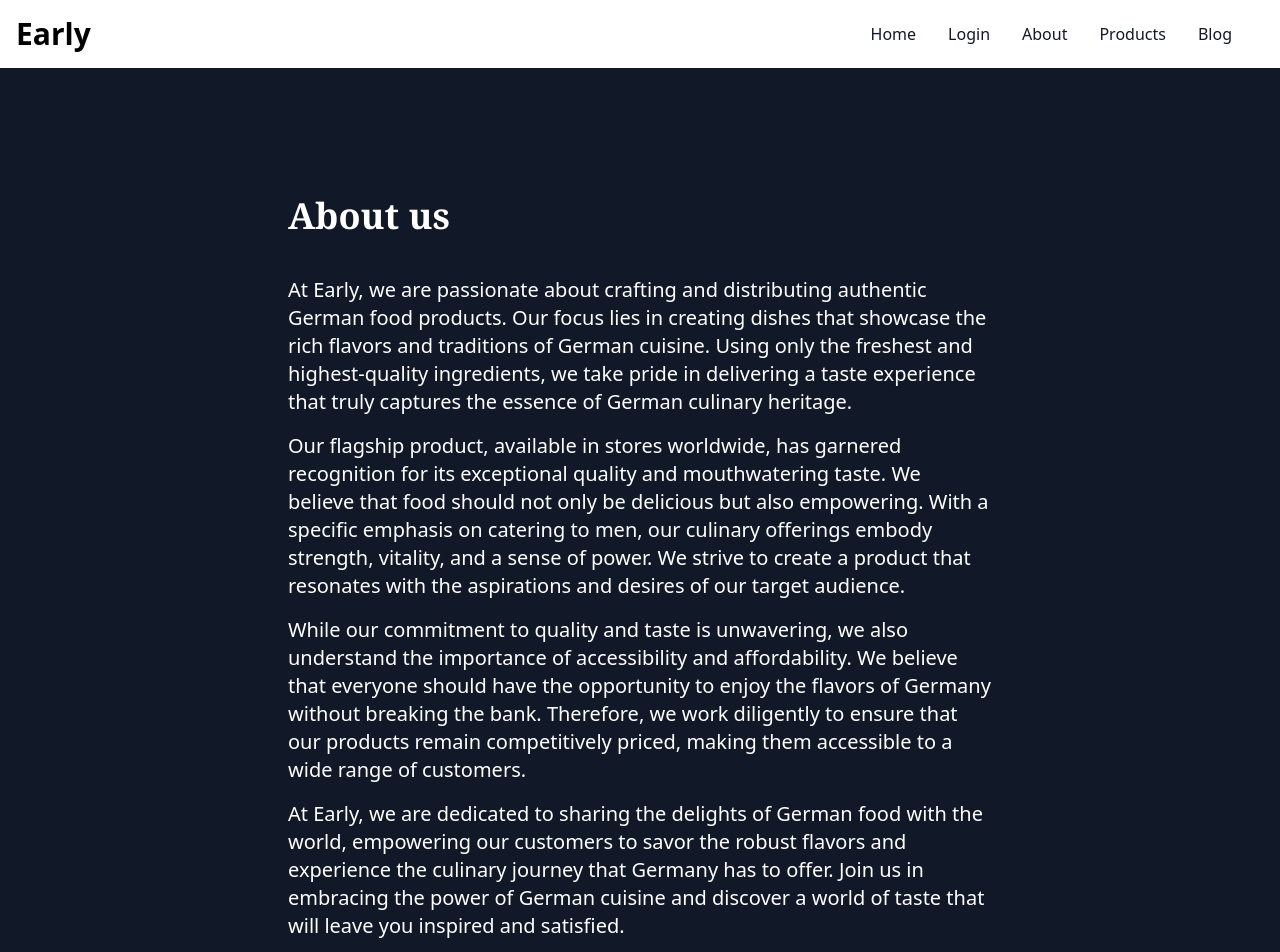
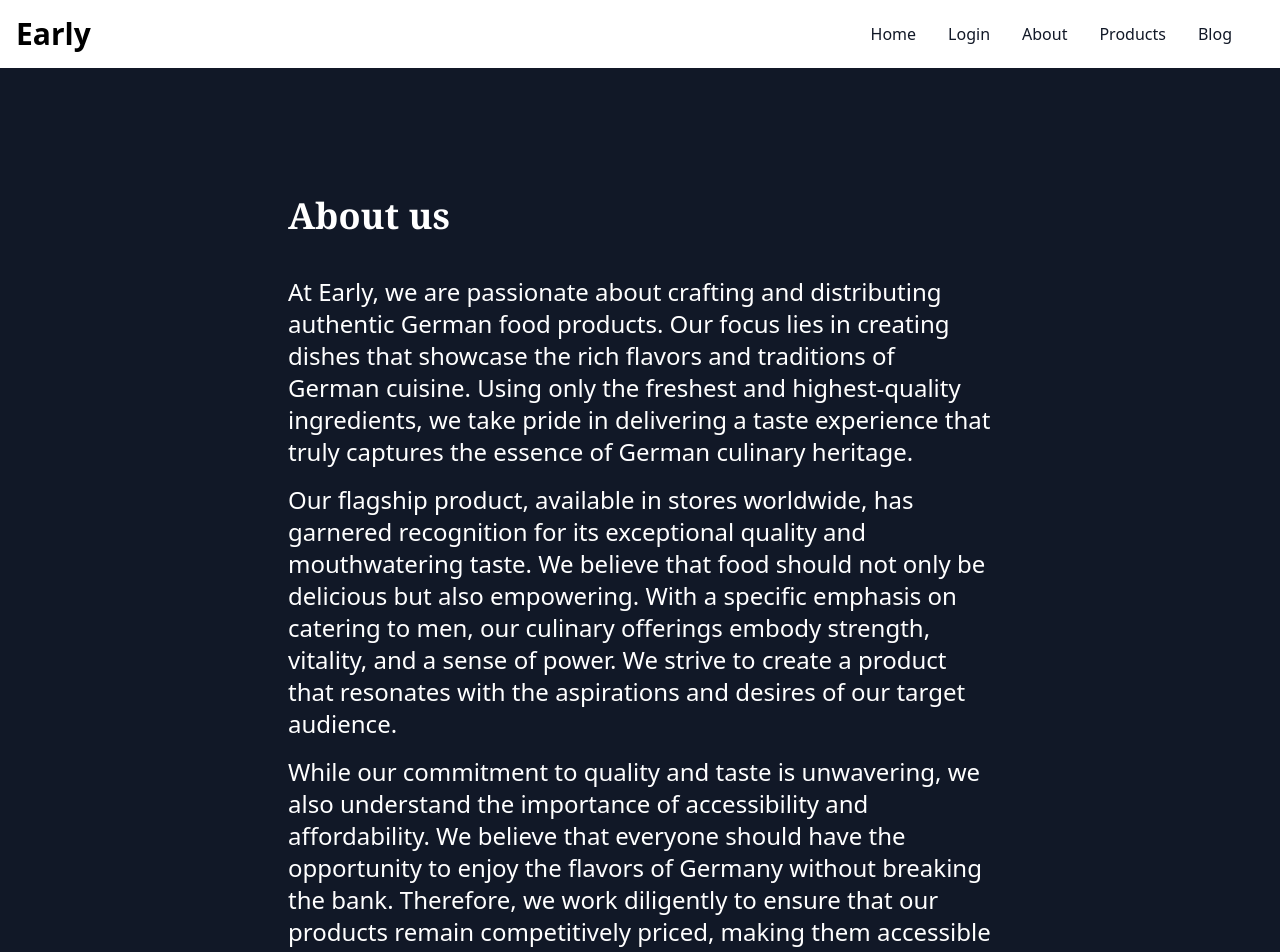
Before and after one commit to Vancelott/food-eCommerce-website, a React (Create React App) app: page /about in a window 1280 px wide. Shown: the top 952 px of the page. Built offline with nearby package versions, Linux system fonts and the light colour scheme; no server answers.

Commit message:
had to fix an issue with the color of the background on the products page, also made it so that the user gets redirected to the home page on log out

```diff
--- a/src/components/navbar.tsx
+++ b/src/components/navbar.tsx
@@ -1,4 +1,4 @@
-import { Link } from 'react-router-dom'
+import { Link, useNavigate } from 'react-router-dom'
 import { auth } from '../config/firebase'
 import { useAuthState } from 'react-firebase-hooks/auth'
 import { signOut } from 'firebase/auth'
@@ -8,9 +8,11 @@ export const NavBar = () => {
 
     const [user] = useAuthState(auth);
     const displayName = auth.currentUser
+    const navigate = useNavigate();
 
     const logOut = async () => {
         await signOut(auth);
+        navigate("/")
     }
 
     const [isMenuOpen, setIsMenuOpen] = useState(false);
--- a/src/pages/about.tsx
+++ b/src/pages/about.tsx
@@ -3,16 +3,16 @@ export const About = () => {
       <div className="flex flex-col justify-center items-center bg-gray-900">
         <div className="flex flex-col justify-center px-8 md:px-6 lg:px-16 xl:px-20 2xl:px-40 w-full lg:w-4/5 h-auto py-12 md:py-24 lg:py-32">
           <h1 className="text-left text-2xl lg:text-3xl xl:text-4xl font-bold font-serif text-white ml-0 md:ml-2 lg:ml-4 xl:ml-4 2xl:ml-20 px-4 md:px-8 xl:px-16 2xl:px-32 mb-4 md:mb-8">About us</h1>
-          <p className="text-left mt-2 mx-4 md:mx-10 xl:mx-20 2xl:mx-52 text-lg lg:text-xl xl:text-xl text-white leading-relaxed">
+          <p className="text-left mt-2 mx-4 md:mx-10 xl:mx-20 2xl:mx-52 text-lg lg:text-xl xl:text-2xl text-white leading-relaxed">
             At Early, we are passionate about crafting and distributing authentic German food products. Our focus lies in creating dishes that showcase the rich flavors and traditions of German cuisine. Using only the freshest and highest-quality ingredients, we take pride in delivering a taste experience that truly captures the essence of German culinary heritage.
           </p>
-          <p className="text-left mt-4 mx-4 md:mx-10 xl:mx-20 2xl:mx-52 text-lg lg:text-xl xl:text-xl text-white leading-relaxed">
+          <p className="text-left mt-4 mx-4 md:mx-10 xl:mx-20 2xl:mx-52 text-lg lg:text-xl xl:text-2xl text-white leading-relaxed">
             Our flagship product, available in stores worldwide, has garnered recognition for its exceptional quality and mouthwatering taste. We believe that food should not only be delicious but also empowering. With a specific emphasis on catering to men, our culinary offerings embody strength, vitality, and a sense of power. We strive to create a product that resonates with the aspirations and desires of our target audience.
           </p>
-          <p className="text-left mt-4 mx-4 md:mx-10 xl:mx-20 2xl:mx-52 text-lg lg:text-xl xl:text-xl text-white leading-relaxed">
+          <p className="text-left mt-4 mx-4 md:mx-10 xl:mx-20 2xl:mx-52 text-lg lg:text-xl xl:text-2xl text-white leading-relaxed">
             While our commitment to quality and taste is unwavering, we also understand the importance of accessibility and affordability. We believe that everyone should have the opportunity to enjoy the flavors of Germany without breaking the bank. Therefore, we work diligently to ensure that our products remain competitively priced, making them accessible to a wide range of customers.
           </p>
-          <p className="text-left mt-4 mx-4 md:mx-10 xl:mx-20 2xl:mx-52 text-lg lg:text-xl xl:text-xl text-white leading-relaxed">
+          <p className="text-left mt-4 mx-4 md:mx-10 xl:mx-20 2xl:mx-52 text-lg lg:text-xl xl:text-2xl text-white leading-relaxed">
             At Early, we are dedicated to sharing the delights of German food with the world, empowering our customers to savor the robust flavors and experience the culinary journey that Germany has to offer. Join us in embracing the power of German cuisine and discover a world of taste that will leave you inspired and satisfied.
           </p>
         </div>
--- a/src/pages/cart/cart.tsx
+++ b/src/pages/cart/cart.tsx
@@ -31,10 +31,10 @@ export const Cart = () => {
   const [cartProducts, setCartProducts] = useState<Cart[]>([]);
   const [isLoading, setIsLoading] = useState(true);
 
+  const navigate = useNavigate()
+  const handleOnClick = () => navigate('/products');
   const cartRef = collection(db, "cart");
   const [user] = useAuthState(auth);
-  const navigate = useNavigate()
-  const handleOnClick = () => navigate('/products');
 
   const refreshPage = () => {
     navigate(0);
--- a/src/pages/products/products.tsx
+++ b/src/pages/products/products.tsx
@@ -33,10 +33,12 @@ export const Products = () => {
     }, [])
 
     return (
-    <div className="bg-gray-100 w-min-screen h-screen pt-16">
-        <div className="flex flex-col md:flex-row items-center md:space-x-8 place-content-center">
-            {productsList?.map((product) => <Product product={product}/>)}
-        </div>
-    </div>
+        <div className="bg-gray-100 flex flex-col items-center min-h-screen pb-16 pt-20">
+            <div className="flex flex-col md:flex-row items-center md:space-x-8 place-content-center">
+            {productsList?.map((product) => (
+                <Product product={product} key={product.id} />
+            ))}
+            </div>
+      </div>
     )
 };
```
